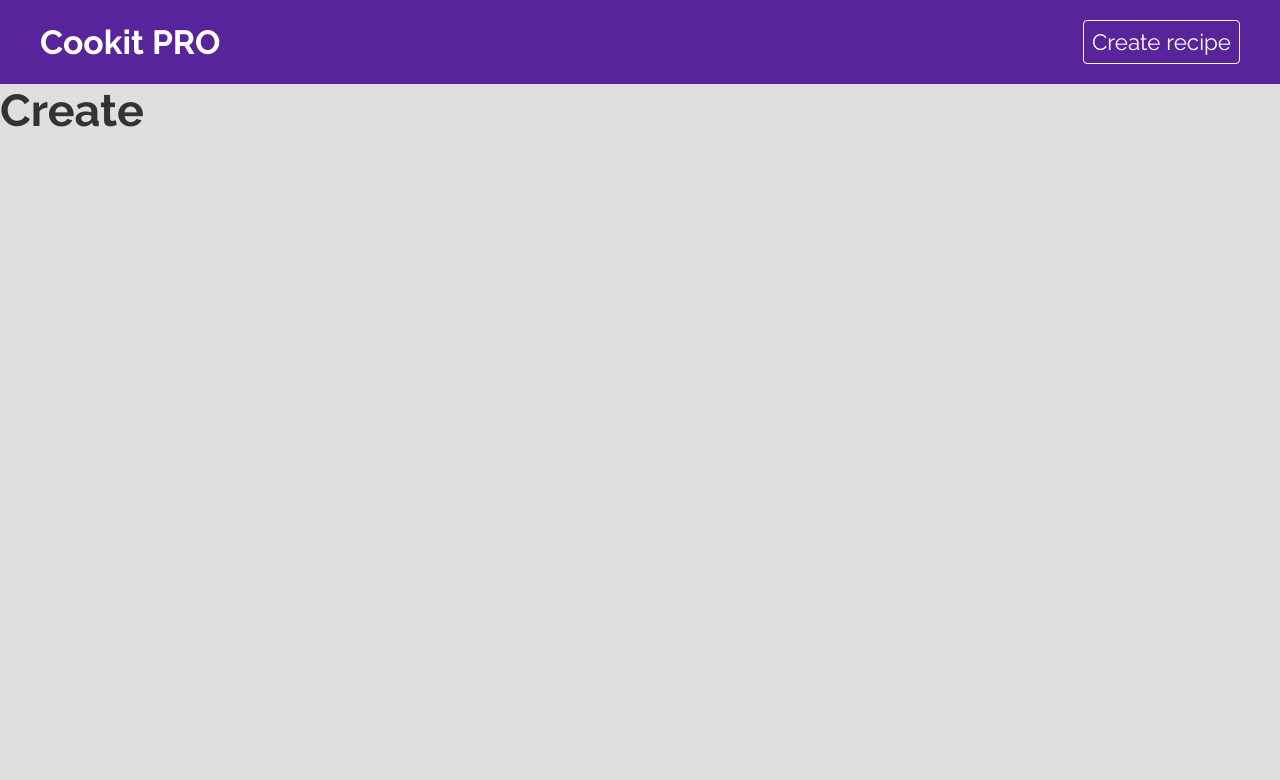
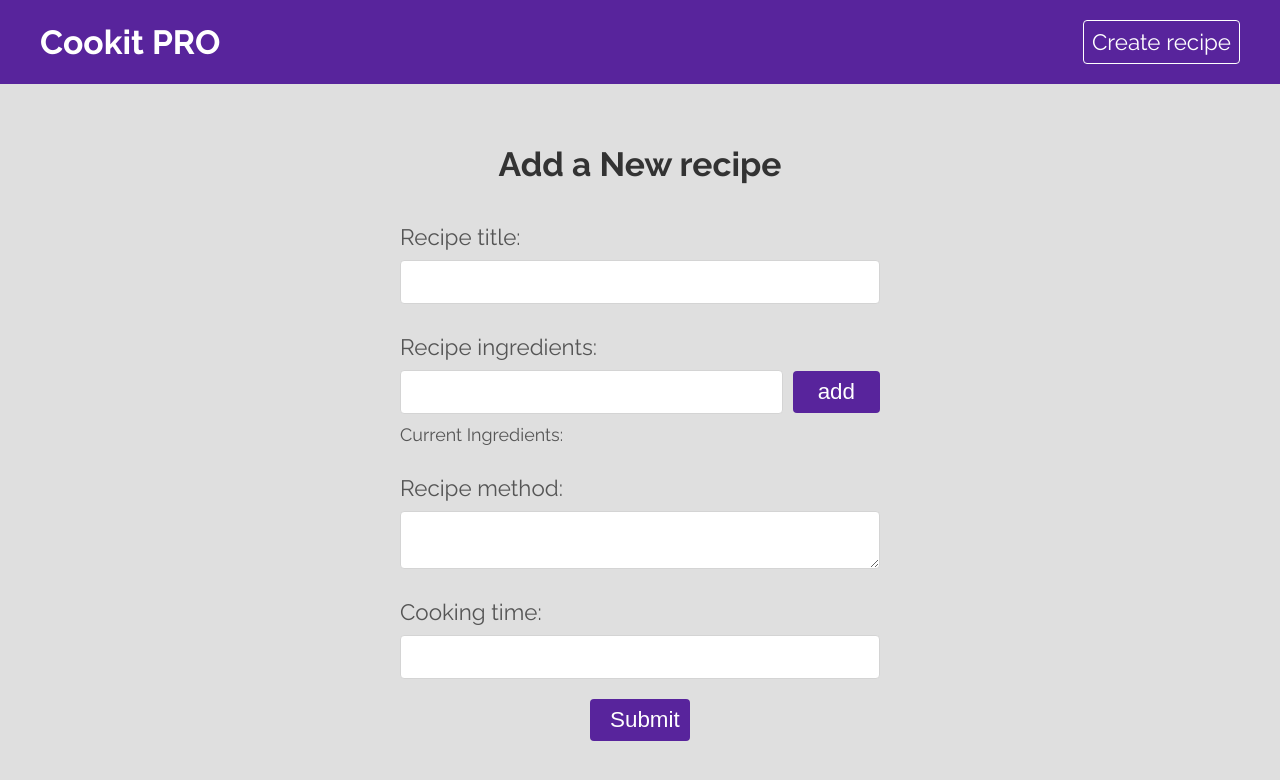
Before and after one commit to sanchitgnawali/cookit, a React (Create React App) app: page /create in a window 1280 px wide. Shown: the top 780 px of the page. Built offline with nearby package versions, Linux system fonts and the light colour scheme.

Commit message:
created a form to create a new recipe

```diff
--- a/src/pages/create/Create.css
+++ b/src/pages/create/Create.css
@@ -0,0 +1,33 @@
+.create {
+  color: #555;
+  max-width: 480px;
+  margin: 60px auto;
+}
+.create label span {
+  display: block;
+  margin: 30px 0 10px;
+}
+.create p {
+  margin-top: 10px;
+  font-size: 0.8em;
+}
+.create button {
+  display: block;
+  width: 100px;
+  font-size: 1em;
+  color: #fff;
+  padding: 8px 20px;
+  border: 0;
+  border-radius: 4px;
+  background-color: #58249c;
+  cursor: pointer;
+  text-decoration: none;
+  margin: 20px auto;
+}
+.ingredients {
+  display: flex;
+  align-items: center;
+}
+.ingredients button {
+  margin: 0 0 0 10px;
+}
--- a/src/pages/create/Create.jsx
+++ b/src/pages/create/Create.jsx
@@ -1,9 +1,86 @@
+import { useState, useRef } from "react";
 import "./Create.css";
 
 export default function Create() {
+  const [title, setTitle] = useState("");
+  const [method, setMethod] = useState("");
+  const [cookingTime, setCookingTime] = useState("");
+  const [newIngredient, setNewIngredient] = useState("");
+  const [ingredients, setIngredients] = useState([]);
+  const ingredientInput = useRef(null);
+
+  const handleSubmit = (e) => {
+    e.preventDefault();
+    console.log(title, method, cookingTime);
+  };
+
+  const handleAdd = (e) => {
+    e.preventDefault();
+    const ingredient = newIngredient.trim();
+
+    if (ingredient && !ingredients.includes(ingredient)) {
+      setIngredients((prevState) => [...prevState, ingredient]);
+      setNewIngredient("");
+      ingredientInput.current.focus();
+    }
+  };
+
   return (
-    <div>
-      <h1>Create</h1>
+    <div className="create">
+      <h2 className="page-title">Add a New recipe </h2>
+
+      <form onSubmit={handleSubmit}>
+        <label>
+          <span>Recipe title: </span>
+          <input
+            type="text"
+            onChange={(e) => setTitle(e.target.value)}
+            value={title}
+            required
+          />
+        </label>
+
+        <label>
+          <span>Recipe ingredients: </span>
+          <div className="ingredients">
+            <input
+              type="text"
+              onChange={(e) => setNewIngredient(e.target.value)}
+              value={newIngredient}
+              ref={ingredientInput}
+            />
+            <button className="btn" onClick={handleAdd}>
+              add
+            </button>
+          </div>
+        </label>
+        <p>
+          Current Ingredients:{" "}
+          {ingredients.map((i) => (
+            <em key={i}>{i}, </em>
+          ))}
+        </p>
+        <label>
+          <span>Recipe method: </span>
+          <textarea
+            onChange={(e) => setMethod(e.target.value)}
+            value={method}
+            required
+          />
+        </label>
+
+        <label>
+          <span>Cooking time: </span>
+          <input
+            type="number"
+            onChange={(e) => setCookingTime(e.target.value)}
+            value={cookingTime}
+            required
+          />
+        </label>
+
+        <button className="button">Submit</button>
+      </form>
     </div>
   );
 }
```
